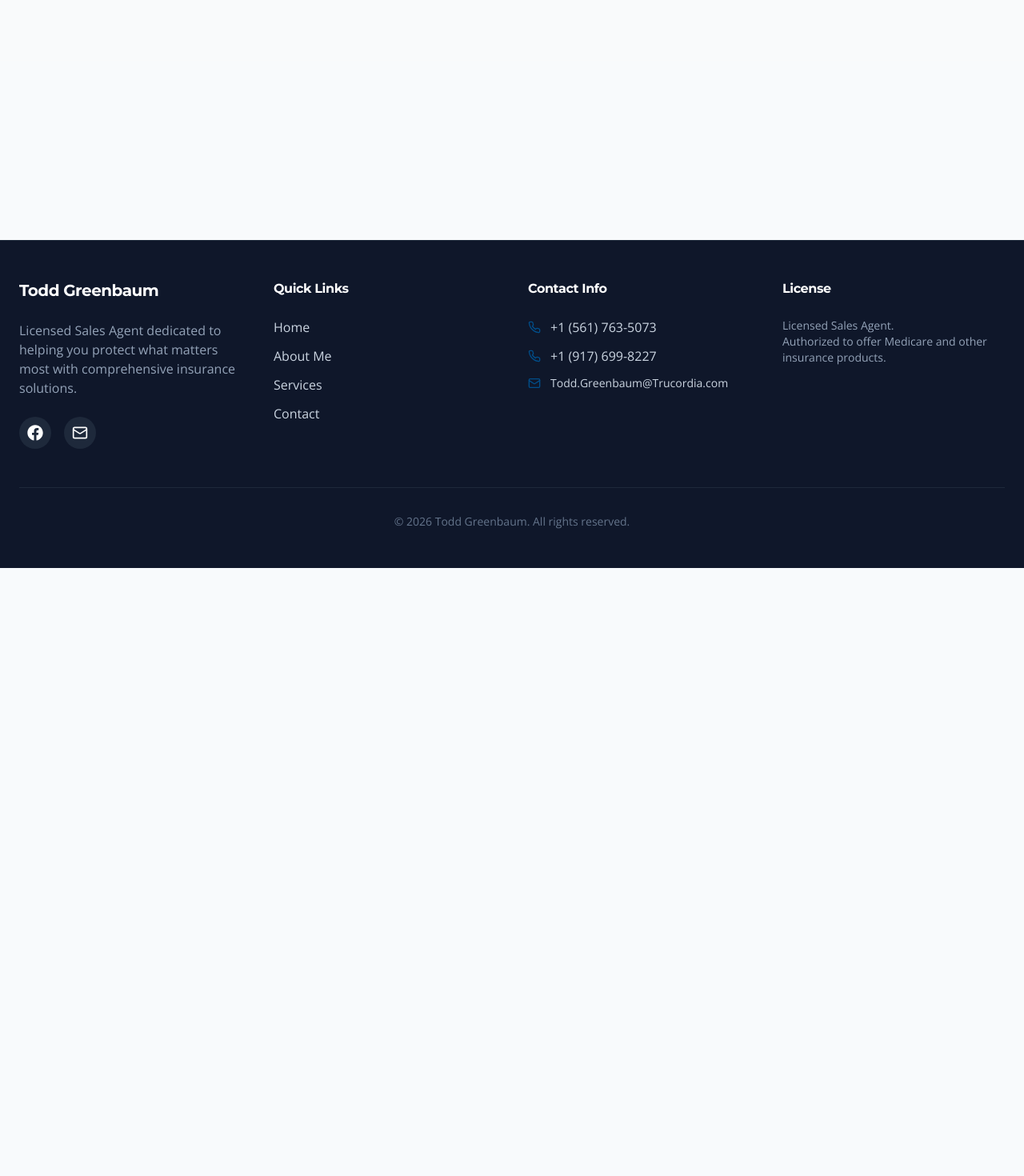
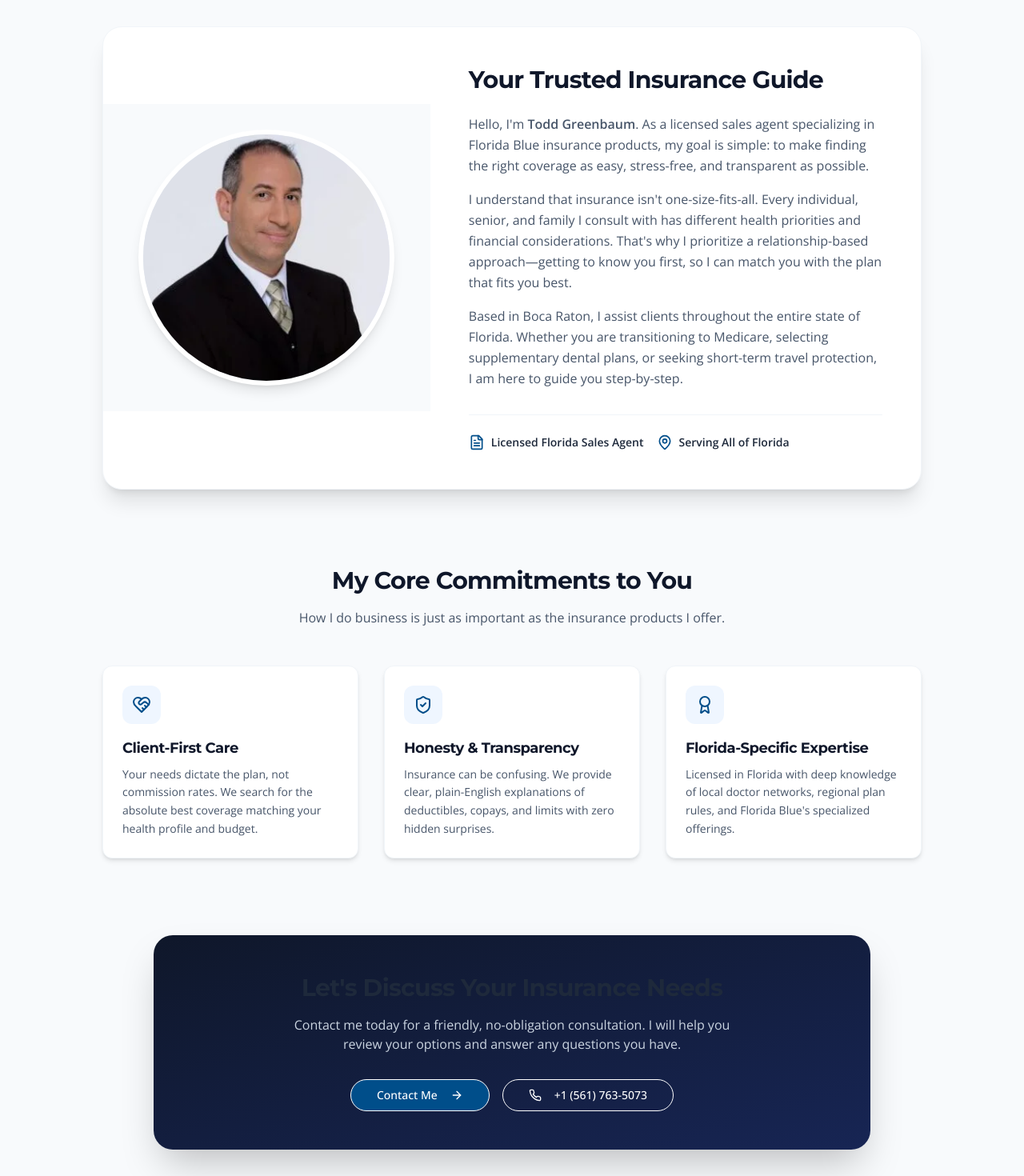
Before and after one commit to Ecomaesthetics/flbluetodd, a Next.js app: page /about in a window 1280 px wide. Before the commit this address had no page. Shown: the part 500-1970 px from the top of the page at 80% size. Before the commit the page ends 1210 px from the top, so only its background shows below. Built offline with nearby package versions, Linux system fonts and the light colour scheme.

Commit message:
Create separate About page and update navigation/footer links

```diff
--- /dev/null
+++ b/src/app/about/page.tsx
@@ -0,0 +1,172 @@
+"use client";
+
+import { Button } from "@/components/ui/button";
+import { Card, CardContent } from "@/components/ui/card";
+import { Badge } from "@/components/ui/badge";
+import Link from "next/link";
+import {
+  ShieldCheck,
+  Award,
+  MapPin,
+  Phone,
+  Mail,
+  ArrowRight,
+  HeartHandshake,
+  FileText
+} from "lucide-react";
+import { useSEO } from "@/hooks/use-seo";
+import headshot from "@assets/71e04f91-9873-44b7-b99b-76f26ab6a96d-300x300_(1)_1771607027862.webp";
+
+export default function About() {
+  useSEO({
+    title: "About Todd Greenbaum | Licensed Florida Blue Insurance Agent",
+    description: "Get to know Todd Greenbaum, a licensed Florida Blue insurance agent based in Boca Raton. Learn about his mission, values, and client-first insurance advice.",
+  });
+
+  const values = [
+    {
+      icon: HeartHandshake,
+      title: "Client-First Care",
+      desc: "Your needs dictate the plan, not commission rates. We search for the absolute best coverage matching your health profile and budget."
+    },
+    {
+      icon: ShieldCheck,
+      title: "Honesty & Transparency",
+      desc: "Insurance can be confusing. We provide clear, plain-English explanations of deductibles, copays, and limits with zero hidden surprises."
+    },
+    {
+      icon: Award,
+      title: "Florida-Specific Expertise",
+      desc: "Licensed in Florida with deep knowledge of local doctor networks, regional plan rules, and Florida Blue's specialized offerings."
+    }
+  ];
+
+  return (
+    <div className="py-12 bg-slate-50">
+      {/* Header section */}
+      <section className="relative overflow-hidden py-16 lg:py-20 bg-gradient-to-b from-blue-50/50 to-transparent">
+        <div className="container mx-auto px-4 md:px-6 relative z-10">
+          <div className="max-w-3xl mx-auto text-center">
+            <Badge variant="outline" className="mb-4 px-4 py-1.5 border-secondary/30 text-secondary bg-secondary/5 rounded-full text-sm font-semibold uppercase tracking-wide">
+              Meet Your Agent
+            </Badge>
+            <h1 className="text-4xl md:text-5xl font-heading font-extrabold text-slate-900 tracking-tight mb-6">
+              About Todd Greenbaum
+            </h1>
+            <p className="text-lg text-slate-600 leading-relaxed max-w-2xl mx-auto">
+              Dedicated to helping Florida residents navigate the complexities of Medicare, health, life, and dental insurance.
+            </p>
+          </div>
+        </div>
+      </section>
+
+      {/* Main Profile Section */}
+      <section className="container mx-auto px-4 md:px-6 py-12">
+        <div className="max-w-5xl mx-auto bg-white rounded-3xl shadow-xl border border-slate-100 overflow-hidden">
+          <div className="flex flex-col lg:flex-row items-center">
+            {/* Image Container */}
+            <div className="w-full lg:w-2/5 bg-slate-50 p-8 flex justify-center items-center">
+              <div className="w-64 h-64 md:w-80 md:h-80 rounded-full border-[6px] border-white shadow-lg overflow-hidden bg-slate-200">
+                <img
+                  src={typeof headshot === "string" ? headshot : headshot.src}
+                  alt="Todd Greenbaum"
+                  className="w-full h-full object-cover object-top"
+                />
+              </div>
+            </div>
+
+            {/* Profile Info */}
+            <div className="w-full lg:w-3/5 p-8 md:p-12">
+              <h2 className="text-2xl md:text-3xl font-heading font-bold text-slate-900 mb-6">
+                Your Trusted Insurance Guide
+              </h2>
+              <div className="space-y-4 text-slate-600 leading-relaxed">
+                <p>
+                  Hello, I'm <strong>Todd Greenbaum</strong>. As a licensed sales agent specializing in Florida Blue insurance products, my goal is simple: to make finding the right coverage as easy, stress-free, and transparent as possible.
+                </p>
+                <p>
+                  I understand that insurance isn't one-size-fits-all. Every individual, senior, and family I consult with has different health priorities and financial considerations. That's why I prioritize a relationship-based approach—getting to know you first, so I can match you with the plan that fits you best.
+                </p>
+                <p>
+                  Based in Boca Raton, I assist clients throughout the entire state of Florida. Whether you are transitioning to Medicare, selecting supplementary dental plans, or seeking short-term travel protection, I am here to guide you step-by-step.
+                </p>
+              </div>
+
+              {/* License Badge */}
+              <div className="mt-8 pt-6 border-t border-slate-100 flex flex-wrap items-center gap-4">
+                <div className="flex items-center gap-2 text-slate-800 font-semibold text-sm">
+                  <FileText className="w-5 h-5 text-secondary" />
+                  <span>Licensed Florida Sales Agent</span>
+                </div>
+                <div className="flex items-center gap-2 text-slate-800 font-semibold text-sm">
+                  <MapPin className="w-5 h-5 text-secondary" />
+                  <span>Serving All of Florida</span>
+                </div>
+              </div>
+            </div>
+          </div>
+        </div>
+      </section>
+
+      {/* Values Section */}
+      <section className="container mx-auto px-4 md:px-6 py-12">
+        <div className="max-w-5xl mx-auto">
+          <div className="text-center mb-12">
+            <h3 className="text-2xl md:text-3xl font-heading font-bold text-slate-900 mb-4">
+              My Core Commitments to You
+            </h3>
+            <p className="text-slate-600 max-w-xl mx-auto">
+              How I do business is just as important as the insurance products I offer.
+            </p>
+          </div>
+
+          <div className="grid grid-cols-1 md:grid-cols-3 gap-8">
+            {values.map((val) => {
+              const Icon = val.icon;
+              return (
+                <Card key={val.title} className="border-slate-100 shadow-md hover:shadow-lg transition-all duration-300">
+                  <CardContent className="pt-6">
+                    <div className="w-12 h-12 rounded-xl bg-blue-50 flex items-center justify-center text-secondary mb-4">
+                      <Icon className="w-6 h-6" />
+                    </div>
+                    <h4 className="text-lg font-bold text-slate-900 mb-2">{val.title}</h4>
+                    <p className="text-sm text-slate-600 leading-relaxed">{val.desc}</p>
+                  </CardContent>
+                </Card>
+              );
+            })}
+          </div>
+        </div>
+      </section>
+
+      {/* CTA Section */}
+      <section className="container mx-auto px-4 md:px-6 py-12">
+        <div className="max-w-4xl mx-auto bg-gradient-to-br from-slate-900 to-blue-950 rounded-3xl p-8 md:p-12 text-center text-white shadow-2xl relative overflow-hidden">
+          <div className="absolute top-0 right-0 w-64 h-64 bg-secondary/10 blur-[80px] rounded-full -z-10" />
+
+          <h3 className="text-2xl md:text-3xl font-heading font-bold mb-4">
+            Let's Discuss Your Insurance Needs
+          </h3>
+          <p className="text-slate-300 max-w-xl mx-auto mb-8">
+            Contact me today for a friendly, no-obligation consultation. I will help you review your options and answer any questions you have.
+          </p>
+
+          <div className="flex flex-col sm:flex-row gap-4 justify-center items-center">
+            <Button size="lg" className="rounded-full bg-secondary hover:bg-secondary/90 text-white w-full sm:w-auto px-8" asChild>
+              <Link href="/contact">
+                Contact Me
+                <ArrowRight className="ml-2 w-5 h-5" />
+              </Link>
+            </Button>
+            <Button size="lg" variant="outline" className="rounded-full border-white/20 hover:bg-white/10 text-white hover:text-white w-full sm:w-auto px-8" asChild>
+              <a href="tel:+15617635073">
+                <Phone className="w-5 h-5 mr-2" />
+                +1 (561) 763-5073
+              </a>
+            </Button>
+          </div>
+        </div>
+      </section>
+    </div>
+  );
+}
--- a/src/app/sitemap.ts
+++ b/src/app/sitemap.ts
@@ -5,6 +5,7 @@ export default function sitemap(): MetadataRoute.Sitemap {
 
   const routes = [
     "",
+    "/about",
     "/services",
     "/contact",
     "/accident-insurance",
--- a/src/components/Footer.tsx
+++ b/src/components/Footer.tsx
@@ -34,7 +34,7 @@ export function Footer() {
             <h4 className="text-white font-bold mb-6">Quick Links</h4>
             <ul className="space-y-3">
               <li><Link href="/" className="hover:text-white transition-colors">Home</Link></li>
-              <li><Link href="/#about" className="hover:text-white transition-colors">About Me</Link></li>
+              <li><Link href="/about" className="hover:text-white transition-colors">About Me</Link></li>
               <li><Link href="/services" className="hover:text-white transition-colors">Services</Link></li>
               <li><Link href="/contact" className="hover:text-white transition-colors">Contact</Link></li>
             </ul>
--- a/src/components/Navigation.tsx
+++ b/src/components/Navigation.tsx
@@ -60,10 +60,10 @@ export function Navigation() {
               Home
               <span className="absolute -bottom-1 left-0 w-0 h-0.5 bg-secondary transition-all group-hover:w-full" />
             </Link>
-            <a href="/#about" className="text-sm font-medium text-slate-600 hover:text-secondary transition-colors relative group">
+            <Link href="/about" className="text-sm font-medium text-slate-600 hover:text-secondary transition-colors relative group">
               About
               <span className="absolute -bottom-1 left-0 w-0 h-0.5 bg-secondary transition-all group-hover:w-full" />
-            </a>
+            </Link>
             <Link href="/services" className="text-sm font-medium text-slate-600 hover:text-secondary transition-colors relative group">
               Services
               <span className="absolute -bottom-1 left-0 w-0 h-0.5 bg-secondary transition-all group-hover:w-full" />
@@ -149,13 +149,13 @@ export function Navigation() {
             >
               Home
             </Link>
-            <a
-              href="/#about"
+            <Link
+              href="/about"
               className="text-2xl font-heading font-bold text-slate-800 hover:text-secondary"
               onClick={() => setIsOpen(false)}
             >
               About
-            </a>
+            </Link>
             <Link
               href="/services"
               className="text-2xl font-heading font-bold text-slate-800 hover:text-secondary"
```
